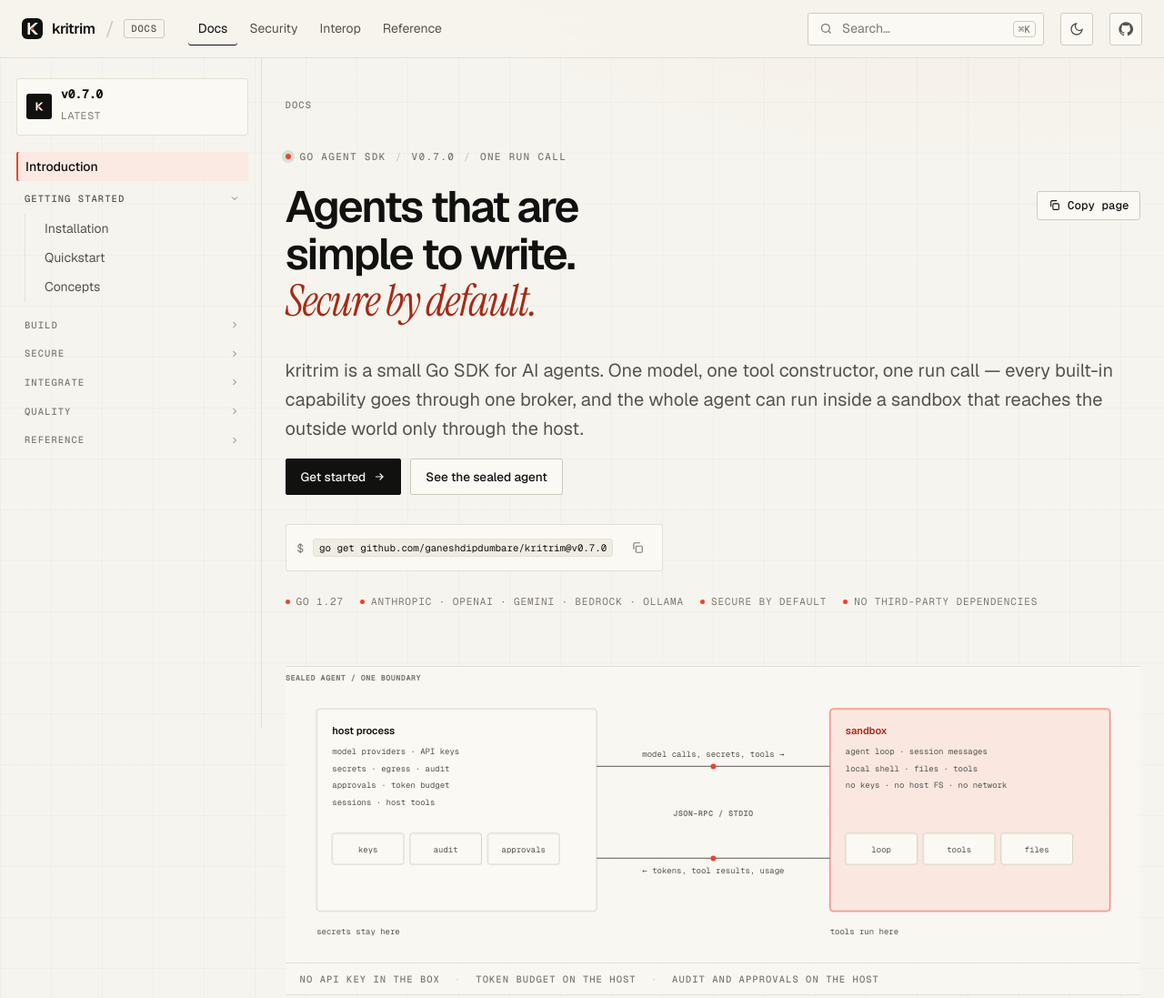
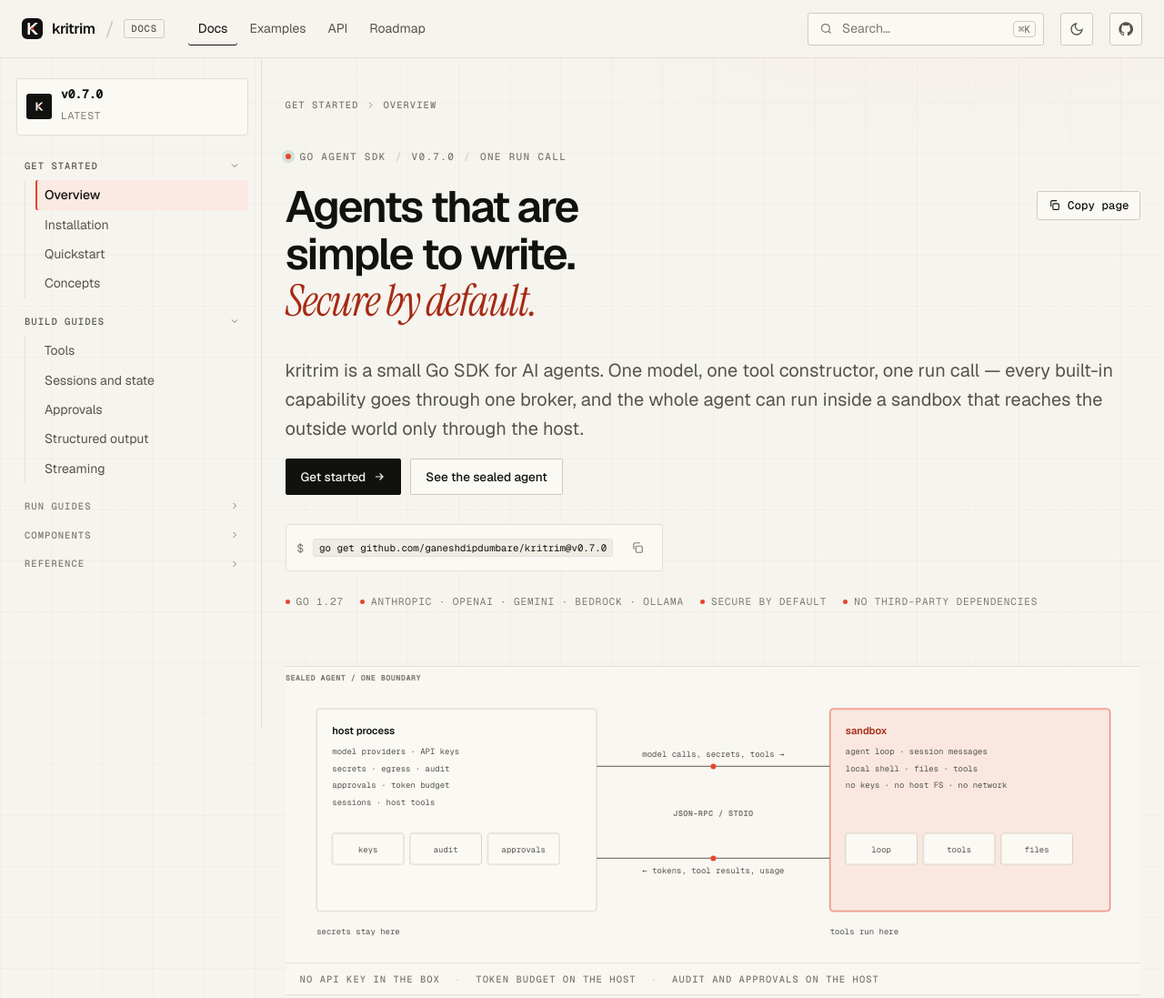
Before and after one commit to ganeshdipdumbare/kritrim, a plain HTML site: page docs/public/index.html in a window 1280 px wide. Shown: the top 1097 px of the page at 91% size. Drawn offline with Linux system fonts and the light colour scheme.

Commit message:
Docs: use Get started/Build guides/Run guides/Components/Reference navigation

```diff
--- a/docs/public/assets/site.js
+++ b/docs/public/assets/site.js
@@ -1,11 +1,9 @@
 (function () {
   var NAV = [
-    { pages: ["introduction"] },
-    { title: "Getting Started", pages: ["installation", "quickstart", "concepts"] },
-    { title: "Build", pages: ["providers", "tools", "streaming", "sessions", "approvals", "structured-output"] },
-    { title: "Secure", pages: ["security", "sandboxes", "sealed"] },
-    { title: "Integrate", pages: ["mcp", "a2a", "multiagent", "triggers"] },
-    { title: "Quality", pages: ["evals", "memory-skills", "observability"] },
+    { title: "Get started", pages: ["introduction", "installation", "quickstart", "concepts"] },
+    { title: "Build guides", pages: ["tools", "sessions", "approvals", "structured-output", "streaming"] },
+    { title: "Run guides", pages: ["security", "sandboxes", "sealed", "observability"] },
+    { title: "Components", pages: ["providers", "mcp", "a2a", "multiagent", "evals", "triggers", "memory-skills"] },
     { title: "Reference", pages: ["reference-api", "status"] }
   ];
   var ICON = {
@@ -44,7 +42,7 @@
         });
         return;
       }
-      var open = openGroups[g.title] !== undefined ? !!openGroups[g.title] : g.title === "Getting Started";
+      var open = openGroups[g.title] !== undefined ? !!openGroups[g.title] : (g.title === "Get started" || g.title === "Build guides");
       var html = '<div class="group" data-open="' + open + '"><button type="button" aria-expanded="' + open + '">' + g.title + ICON.chev + '</button><div class="items">';
       g.pages.forEach(function (id) {
         if (pages[id]) html += '<a class="item" href="#' + id + '">' + title(id) + "</a>";
@@ -188,9 +186,7 @@
         });
         if (!hs.length) toc.innerHTML = '<a href="#' + id + '" class="on">' + title(id) + "</a>";
       }
-      var top = id === "security" || id === "sandboxes" || id === "sealed" ? "secure"
-        : id === "a2a" || id === "mcp" || id === "multiagent" ? "interop"
-        : id === "reference-api" || id === "status" ? "reference" : "docs";
+      var top = id === "reference-api" || id === "status" ? "api" : "docs";
       document.querySelectorAll(".toplinks a").forEach(function (a) {
         if (a.dataset.top === top) a.setAttribute("aria-current", "page"); else a.removeAttribute("aria-current");
       });
--- a/docs/public/index.html
+++ b/docs/public/index.html
@@ -27,12 +27,12 @@
 <link rel="icon" href="assets/img/icon-512.png" sizes="512x512" type="image/png">
 <link rel="apple-touch-icon" href="assets/img/icon-180.png">
 <link rel="manifest" href="site.webmanifest">
-<link rel="stylesheet" href="assets/fonts/fonts.css?v=4268378783">
+<link rel="stylesheet" href="assets/fonts/fonts.css?v=1953555453">
 <link rel="preload" href="assets/fonts/geist-400-normal-latin.woff2" as="font" type="font/woff2" crossorigin>
 <link rel="preload" href="assets/fonts/geist-500-normal-latin.woff2" as="font" type="font/woff2" crossorigin>
 <link rel="preload" href="assets/fonts/instrument-serif-400-italic-latin.woff2" as="font" type="font/woff2" crossorigin>
-<link rel="stylesheet" href="assets/site.css?v=4268378783">
-<link rel="stylesheet" href="assets/brand.css?v=4268378783">
+<link rel="stylesheet" href="assets/site.css?v=1953555453">
+<link rel="stylesheet" href="assets/brand.css?v=1953555453">
 <script>(function(){try{var q=new URLSearchParams(location.search).get("theme");if(q==="light"||q==="dark")document.documentElement.dataset.theme=q;var t=localStorage.getItem("kritrim-theme");if(!q&&t)document.documentElement.dataset.theme=t;}catch(e){}})();</script>
 </head>
 <body data-page="introduction">
@@ -49,9 +49,9 @@
     </a>
     <nav class="toplinks" aria-label="Sections">
       <a href="#introduction" data-top="docs" aria-current="page">Docs</a>
-      <a href="#security" data-top="secure">Security</a>
-      <a href="#a2a" data-top="interop">Interop</a>
-      <a href="#reference-api" data-top="reference">Reference</a>
+      <a href="https://github.com/ganeshdipdumbare/kritrim/tree/main/examples">Examples</a>
+      <a href="#reference-api" data-top="api">API</a>
+      <a href="https://github.com/ganeshdipdumbare/kritrim/blob/main/docs/ROADMAP.md">Roadmap</a>
     </nav>
     <span class="grow"></span>
     <button class="searchbtn" id="searchbtn" aria-label="Search docs">
@@ -81,7 +81,7 @@
 <article>
   <div class="crumbs" id="crumbs" aria-label="Breadcrumb"></div>
 
-  <section id="introduction" class="page" data-nav="Introduction">
+  <section id="introduction" class="page" data-nav="Overview">
     <div class="hero">
       <div class="hero-eyebrow"><span class="dot"></span> Go agent SDK <span class="sep">/</span> v0.7.0 <span class="sep">/</span> one run call</div>
       <h1 class="hero-title">Agents that are simple to write.<br><em>Secure by default.</em></h1>
@@ -831,8 +831,8 @@ if err := kritrim.VerifyAudit(".agent/audit.jsonl"); err != nil { ... }</code></
   </div>
 </div>
 
-<script src="assets/vendor/highlight/highlight.min.js?v=4268378783"></script>
-<script src="assets/vendor/highlight/go.min.js?v=4268378783"></script>
-<script src="assets/site.js?v=4268378783"></script>
+<script src="assets/vendor/highlight/highlight.min.js?v=1953555453"></script>
+<script src="assets/vendor/highlight/go.min.js?v=1953555453"></script>
+<script src="assets/site.js?v=1953555453"></script>
 </body>
 </html>
```
Also changed, not shown: docs/assets/site.js (+6 -10 lines), docs/site.html (+4 -4 lines), 1 other file.
